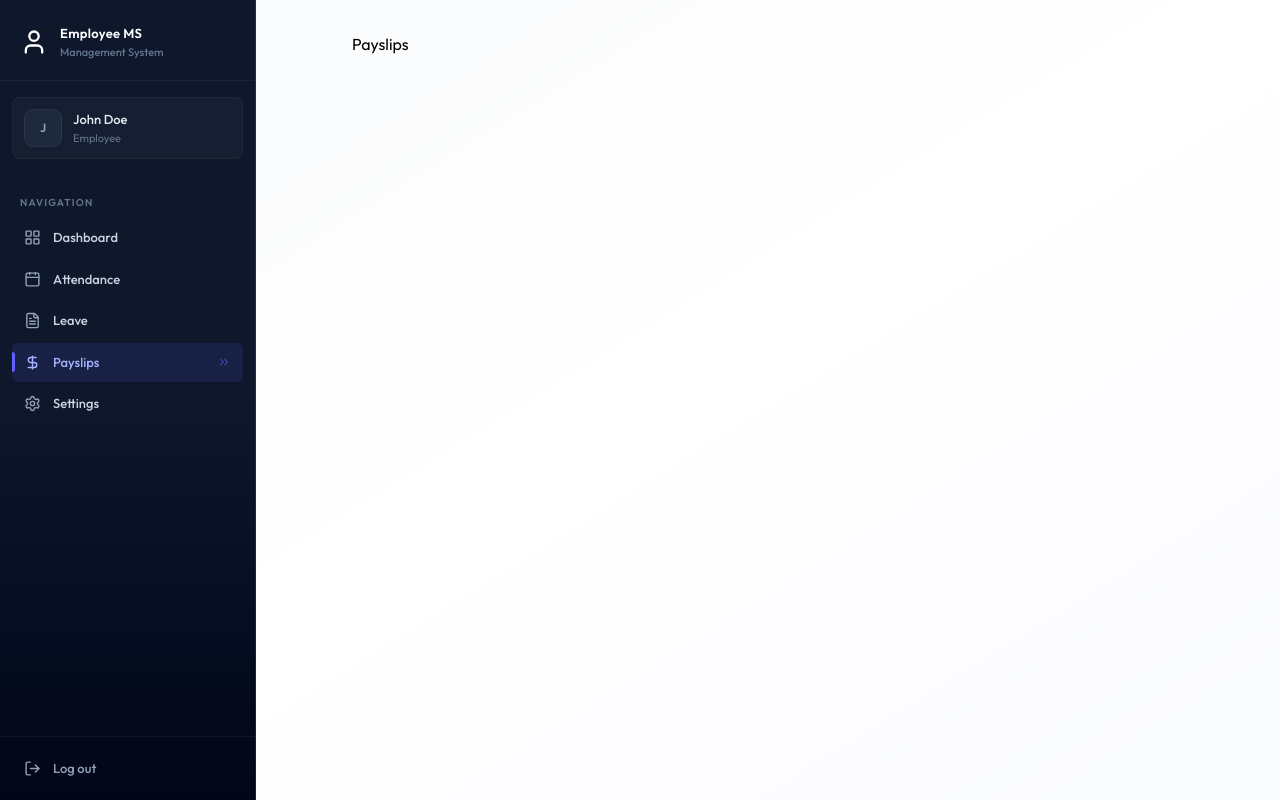
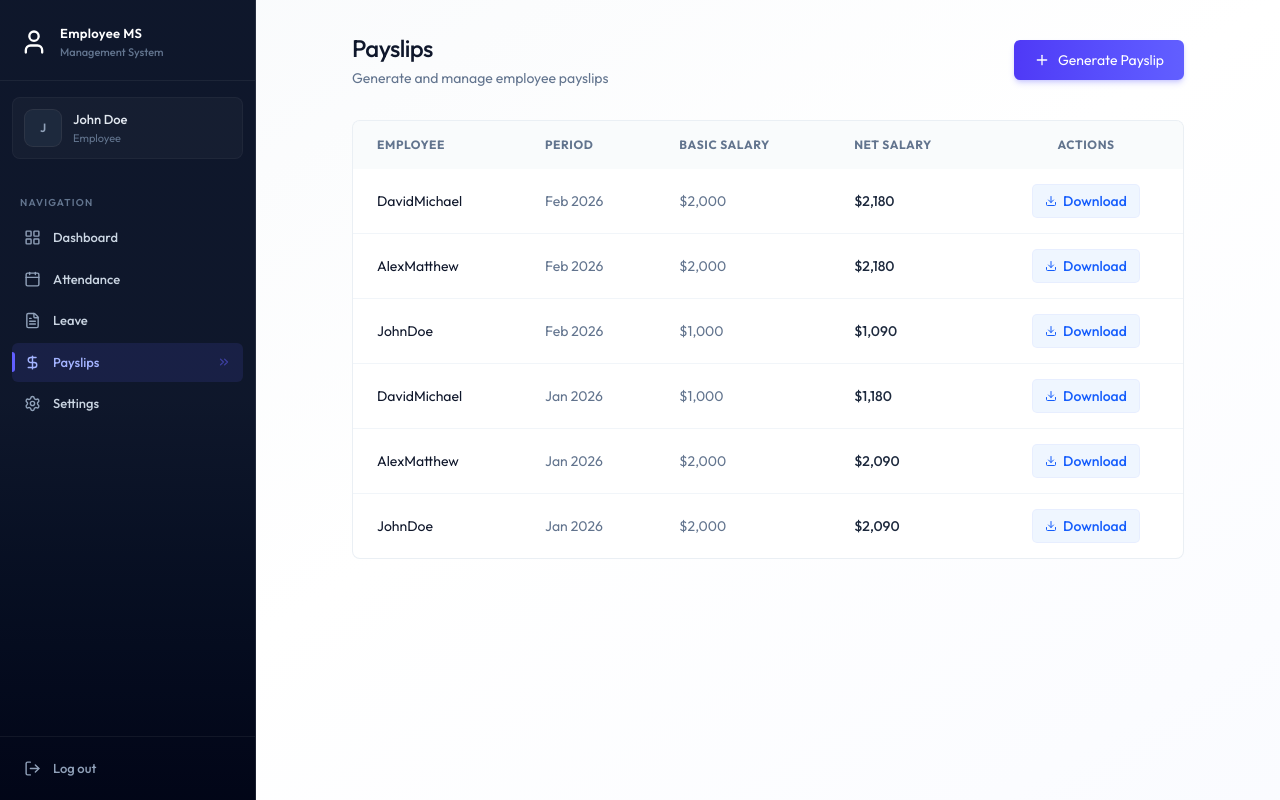
Before and after one commit to ShafrinSulthan/EMS, a React (Vite) app in the folder Client/: page /payslips in a window 1280 px wide. Built offline with nearby package versions, Linux system fonts and the light colour scheme.

Commit message:
Payslips Page UI Completed

```diff
--- /dev/null
+++ b/Client/src/components/payslip/GeneratePayslipForm.jsx
@@ -0,0 +1,99 @@
+import { Loader2, Plus, X } from "lucide-react"
+import { useState } from "react"
+
+const GeneratePayslipForm = ({employees, onSuccess}) => {
+    const [isOpen, setIsOpen] = useState(false)
+    const [loading, setLoading] = useState(false)
+    if(!isOpen) return (
+        <button onClick={()=>setIsOpen(true)}
+        className="btn-primary flex items-center gap-2">
+            <Plus className="w-4 h-4"/>Generate Payslip
+        </button>
+    )
+
+    const handleSubmit = async (e) => {
+        e.preventDefault();
+    }
+  return (
+    <div className="fixed inset-0 bg-black/40 backdrop-blur-sm flex justify-center items-center z-50 p-4">
+        <div className="card max-w-lg w-full p-6 animate-slide-up">
+            <div className="flex justify-between items-center mb-6">
+                <h3 className="text-lg font-bold text-slate-900">Generate Monthly Payslip</h3>
+                <button
+                onClick={()=> setIsOpen(false)}
+                className="text-slate-400 hover:text-slate-600 p-1">
+                    <X size={20} />
+                </button>
+            </div>
+            <form onSubmit={handleSubmit} className="space-y-4">
+
+
+                {/* select employee */}
+
+                <div>
+                    <label className="block text-sm font-medium text-slate-700 mb-2">Employee</label>
+                    <select name="employeeId" required>
+                        {employees.map((e) => (
+                            <option value={e.id} key={e.id}>
+                                {e.firstName} {e.lastName} ({e.position})
+                            </option>
+                        ))}
+                    </select>
+                </div>
+
+                {/* select month & year */}
+                <div className="grid grid-cols-2 gap-4">
+                    <div>
+                        <label className="block text-sm font-medium text-slate-700 mb-2">Month</label>
+                        <select name="month">
+                            {Array.from({length: 12}, (_,i)=> i+1).map((m)=>(
+                                <option value={m} key={m}>
+                                    {m}
+                                </option>
+                            ))}
+                        </select>
+                    </div>
+                    <div>
+                        <label className="block text-sm font-medium text-slate-700 mb-2">Year</label>
+                        <input type="number" name="year" defaultValue={new Date().getFullYear()}></input>
+                    </div>
+                </div>
+
+                {/* Basic Salary */}
+
+                <div>
+                    <label className="block text-sm font-medium text-slate-700 mb-2">Basic Salary</label>
+                    <input type="number"required placeholder="5000"></input>
+                </div>
+
+                {/* Allowances & Deduction */}
+
+                <div className="grid grid-cols-2 gap-4">
+                    <div>
+                        <label className="block text-sm font-medium text-slate-700 mb-2">Allowances</label>
+                        <input type="number"required placeholder="allowances" defaultValue="0"></input>
+                    </div>
+                    <div>
+                        <label className="block text-sm font-medium text-slate-700 mb-2">Deductions</label>
+                        <input type="number"required placeholder="deductions" defaultValue="0"></input>
+                    </div>
+                </div>
+
+                {/* button */}
+                <div className="flex justify-end gap-3 pt-2">
+                    <button onClick={()=> setIsOpen(false)} type="button" className="btn-secondary">
+                        Cancel
+                    </button>
+                    <button disabled={loading} type="submit" className="btn-primary flex items-center">
+                        {loading && <Loader2 className="e-4 h-4 mr-2 animate-spin"/>}
+                        Generate
+                    </button>
+                </div>
+
+            </form>
+        </div>
+    </div>
+  )
+}
+
+export default GeneratePayslipForm
--- /dev/null
+++ b/Client/src/components/payslip/PayslipList.jsx
@@ -0,0 +1,67 @@
+import React from 'react'
+import { Download } from 'lucide-react';
+import { format } from 'date-fns';
+
+const PayslipList = ({ payslips, isAdmin }) => {
+  return (
+    <div className='card overflow-hidden'>
+            <div className='overflow-x-auto'>
+                <table className='table-modern'>
+                    <thead>
+                        <tr>
+                            {isAdmin && <th>Employee</th>}
+                            <th>Period</th>
+                            <th>Basic Salary</th>
+                            <th>Net Salary</th>
+                            <th className='text-center'> Actions </th>
+                        </tr>
+                    </thead>
+
+                    <tbody>
+                        {payslips.length === 0 ? (
+                            <tr>
+                                <td colSpan={isAdmin ? 5 :4} className='text-center py-12 text-slate-400'>
+                                    No Payslips found
+                                </td>
+                            </tr>
+                        ) : (
+                            payslips.map((payslip) => {
+
+                                return (
+                                    <tr key={payslip._id || payslip.id}>
+                                        {isAdmin && (
+                                            <td className='text-slate-900'>
+                                                {payslip.employee?.firstName}
+                                                {payslip.employee?.lastName}
+                                            </td>
+                                        )}
+
+                                        <td className='text-slate-500'>
+                                            {format(new Date(payslip.year, payslip.month - 1), "MMM yyyy")}
+                                        </td>
+                                        <td className='text-slate-500'>
+                                           ${payslip.basicSalary?.toLocaleString()}
+                                        </td>
+                                        <td className='font-medium text-slate-800'>
+                                            ${payslip.netSalary?.toLocaleString()}
+                                        </td>
+                                        <td className='text-center'>
+                                           <button onClick={()=>window.open(`/print/payslips/${payslip._id || payslip.id}`)}
+                                            className='inline-flex items-center px-3 py-1.5 font-medium rounded text-blue-600 bg-blue-50 hover:bg-blue-100 transition-colors ring-1 ring-blue-600/10'>
+                                            <Download className='w-3 h-3 mr-1.5'/> Download
+                                           </button>
+                                        </td>
+
+
+                                    </tr>
+                                );
+                            })
+                        )}
+                    </tbody>
+                </table>
+            </div>
+        </div>
+  )
+}
+
+export default PayslipList
--- a/Client/src/pages/Payslips.jsx
+++ b/Client/src/pages/Payslips.jsx
@@ -1,7 +1,43 @@
+import { useCallback, useEffect, useState } from "react"
+import { dummyEmployeeData, dummyPayslipData } from "../assets/assets"
+import Loading from "../components/Loading"
+import PayslipList from "../components/payslip/PayslipList"
+import GeneratePayslipForm from "../components/payslip/GeneratePayslipForm"
 
 const Payslips = () => {
+
+  const [payslips, setPayslips] = useState([])
+  const [employees, setEmployees] = useState([])
+  const [loading, setLoading] = useState(true)
+  const isAdmin =true ;
+  const fetchPayslips = useCallback(()=>{
+    setPayslips(dummyPayslipData)
+    setTimeout(()=>{
+      setLoading(false)
+    },1000)
+  },[])
+
+  useEffect(()=>{
+    fetchPayslips()
+  },[fetchPayslips])
+
+  useEffect(()=>{
+    if(isAdmin) setEmployees(dummyEmployeeData)
+  },[isAdmin])
+
+  if(loading) return <Loading />
+
   return (
-    <div>Payslips</div>
+    <div className="animate-fade-in">
+      <div className="flex flex-col sm:flex-row justify-between items-start sm:items-center gap-4 mb-8">
+        <div>
+          <h1 className="page-title">Payslips</h1>
+          <p className="page-subtitle">{isAdmin ? "Generate and manage employee payslips" : "Your payslip history"}</p>
+        </div>
+        {isAdmin && <GeneratePayslipForm employees={employees} onSuccess={fetchPayslips}/>}
+      </div>
+      <PayslipList payslips = {payslips} isAdmin={isAdmin}/>
+    </div>
   )
 }
 
```
